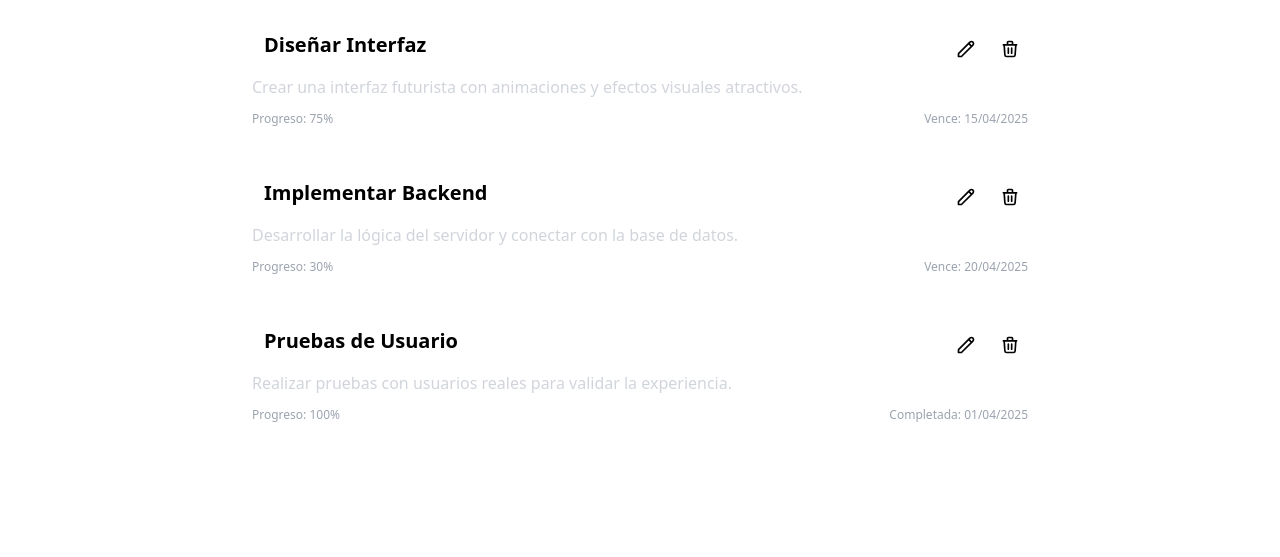
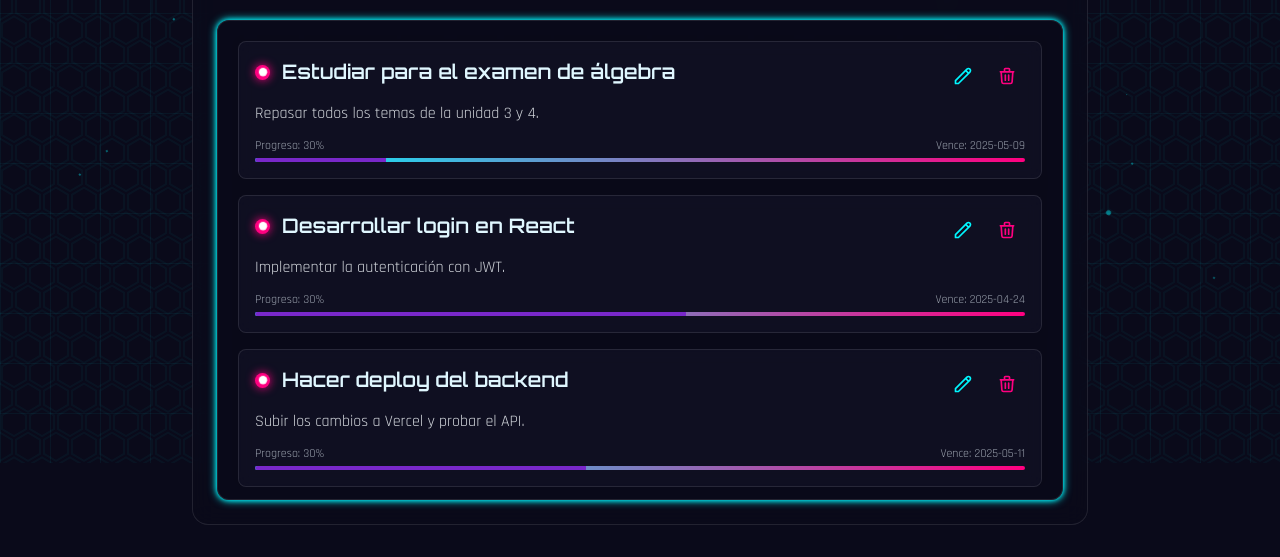
Before and after one commit to SgtP1mienta/template-lab1-emergentes, a plain HTML site: page index.html in a window 1280 px wide. Shown: the part 337-894 px from the top of the page. Before the commit the page ends 868 px from the top, so only its background shows below. Drawn offline with nearby package versions, Linux system fonts and the light colour scheme.

Commit message:
parte 2 y 3

```diff
--- a/index.html
+++ b/index.html
@@ -6,7 +6,7 @@
     <meta name="viewport" content="width=device-width, initial-scale=1.0">
     <title>Futuristic Task Manager</title>
     <script src="https://cdn.tailwindcss.com"></script>
-    <link rel="stylesheet" href="https://cdnjs.cloudflare.com/ajax/libs/animate.css/4.1.1/animate.min.css" />
+    <link rel="stylesheet" href="style.css" />
 </head>
 
 <body class="min-h-screen" onload="loadData()">
@@ -182,6 +182,7 @@
     <script src="js/Data.js"></script>
     <script src="./js/modal.js"></script>
     <script src="./js/utils.js"></script>
+    <script src="main.js"></script>
 </body>
 
 </html>
--- a/main.js
+++ b/main.js
@@ -64,7 +64,16 @@ let tasks = taskTitles.map((title, index) => {
 });
 
 function loadData() {
-  // implementar el renderizado de las tareas
+  if (tasks.length > 0) {
+    // implementar el renderizado de las tareas
+    taskConatiner.innerHTML = tasks
+      .map((task) =>
+        Task.buildTaskCard(task)
+      )
+      .join("");
+  } else {
+    taskConatiner.innerHTML = `<div class="text-center text-gray-400 text-2xl">No hay tareas</div>`;
+  }
 }
 
 function postData(event) {
```
